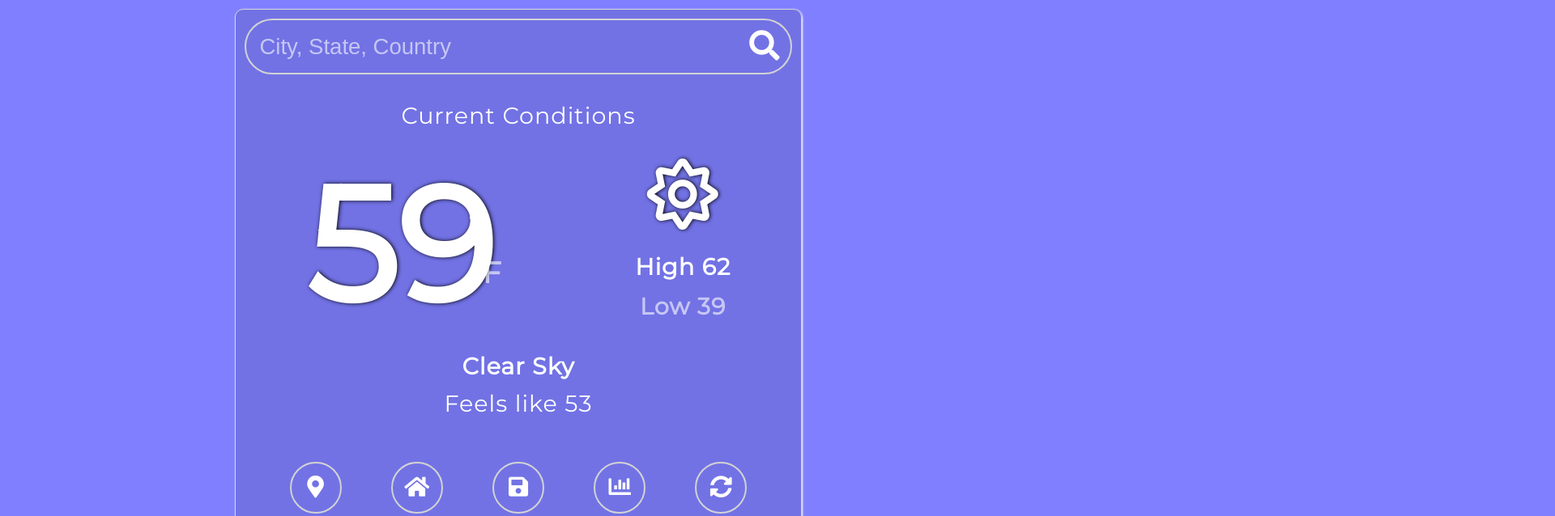
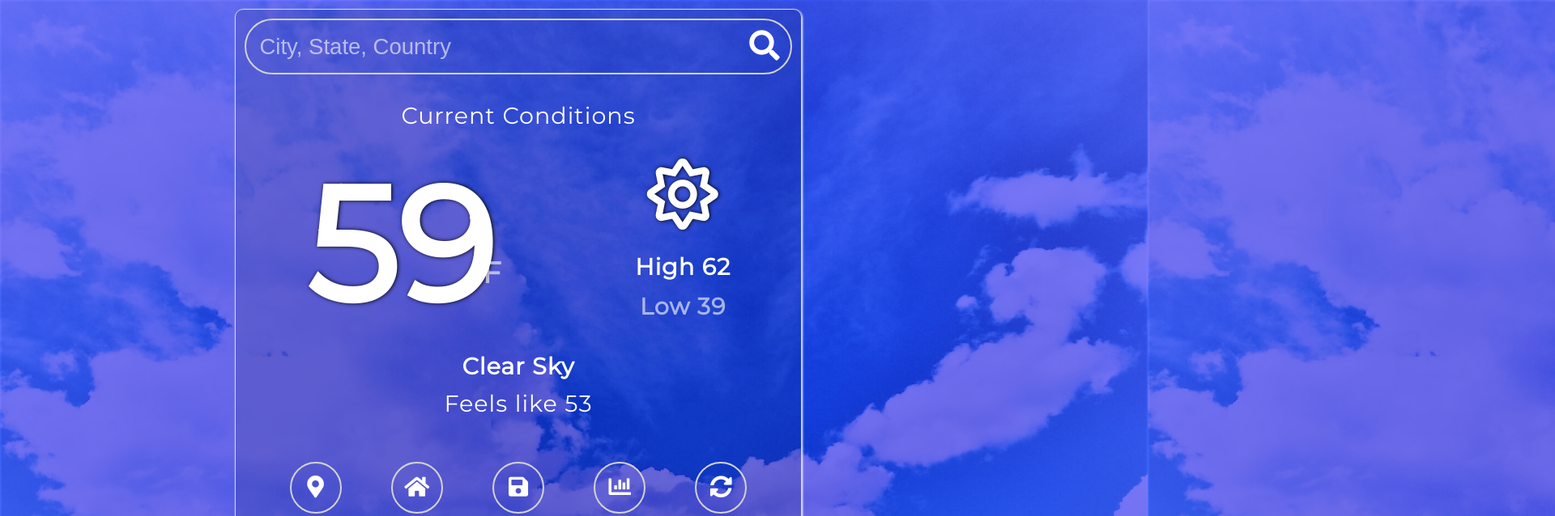
Before and after one commit to melburne/weather-app, a plain HTML site: page dist/index.html in a window 1280 px wide. Shown: the top 638 px of the page at 81% size, 1920 px wide, since content can reach past the window. Drawn offline with Linux system fonts and the light colour scheme.

Commit message:
Add background images

```diff
--- a/scss/base/_base.scss
+++ b/scss/base/_base.scss
@@ -7,6 +7,9 @@
 
 html {
   background-color: $background-color;
+  background-image: url("../img/clouds.jpg"); // css (not scss) file will be in dist
+  background-size: cover;
+  background-blend-mode: overlay;
   font-size: 16px;
   font-family: 'Montserrat', sans-serif;
   font-weight: bold;
```
Also changed, not shown: dist/css/main.min.css, dist/img/clouds.jpg (added), dist/img/rain.jpg (added), dist/img/snow.jpg (added), 3 other files.
